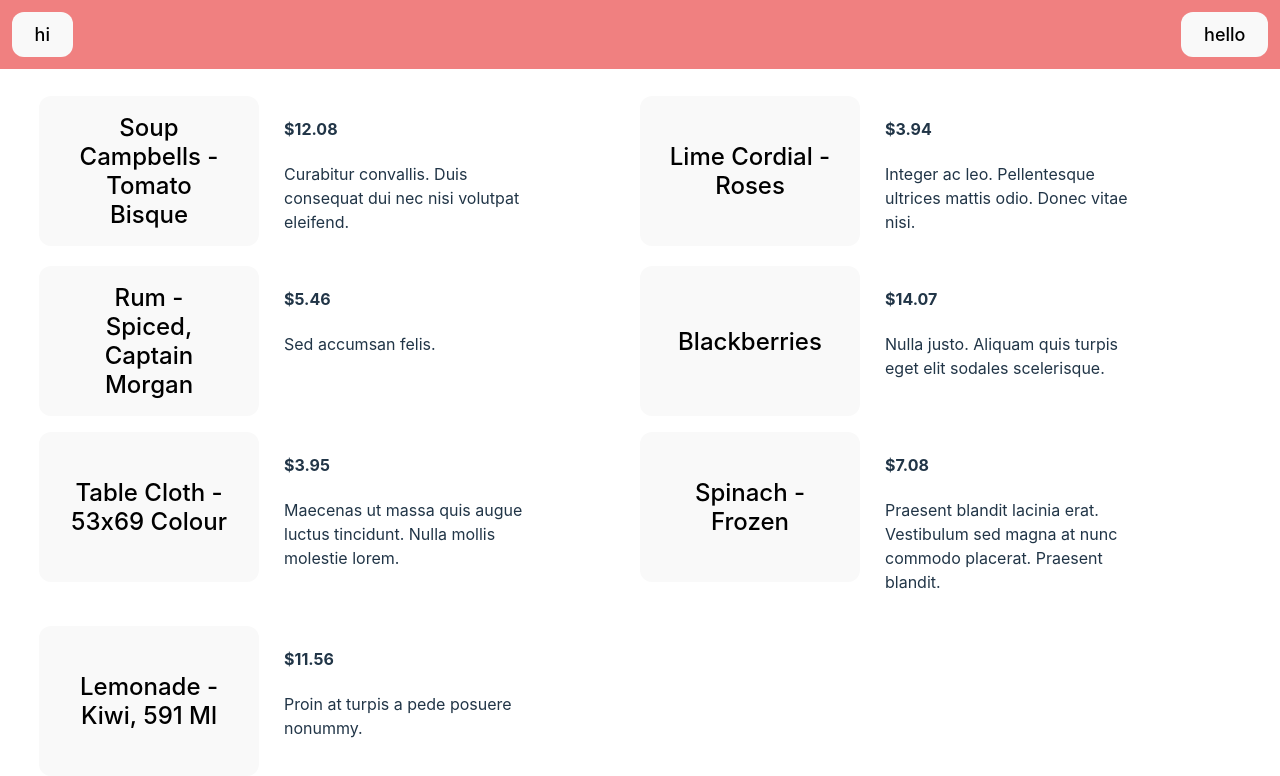
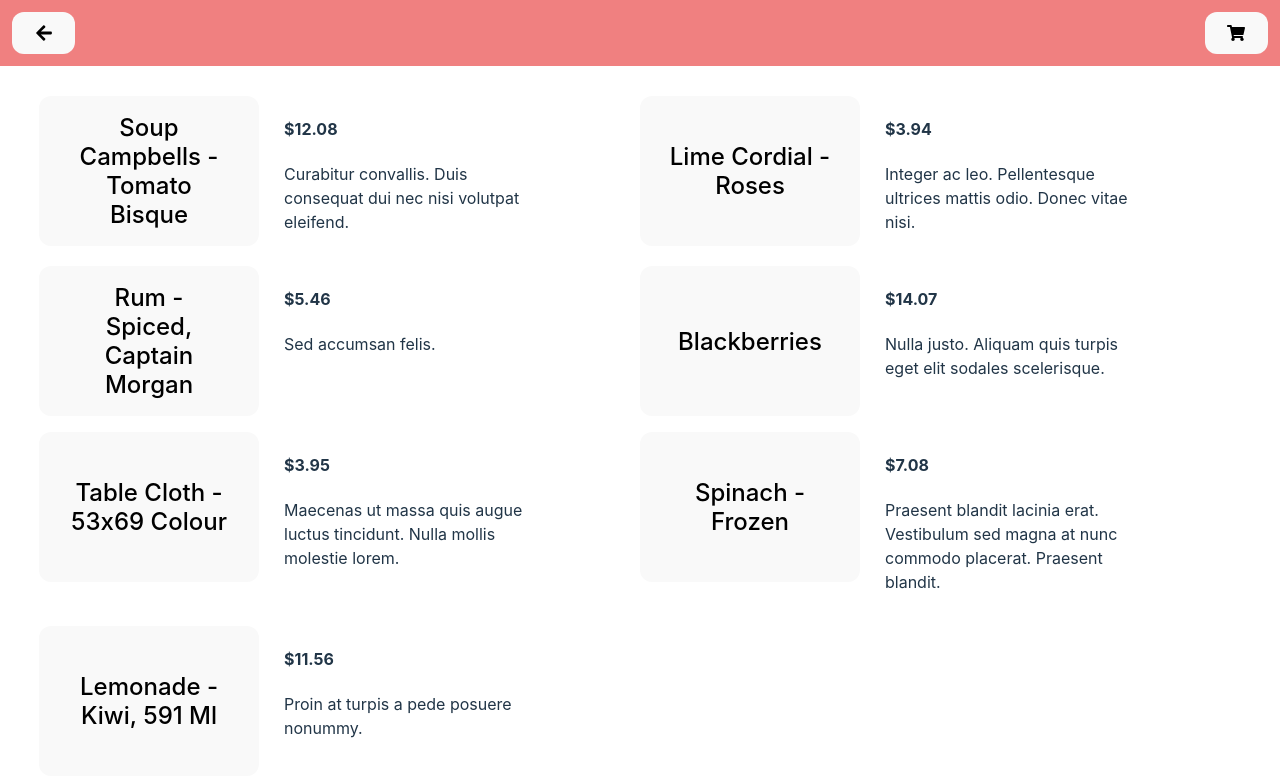
Before and after one commit to KleinMandolin/CptS322-Project, a React (Vite) app in the folder frontend/: page / in a window 1280 px wide. Shown: the top 776 px of the page. Built offline with nearby package versions, Linux system fonts and the light colour scheme.

Commit message:
Added Icon Library
- Dependency listed as "react-icons": "^5.2.1" in package.json
- Reference https://react-icons.github.io/react-icons/ to search for icons and find element names for implementation
- Shopping Cart and Back Arrow icons implemented in Menu.tsx as example of use

```diff
--- a/frontend/package.json
+++ b/frontend/package.json
@@ -11,7 +11,8 @@
   },
   "dependencies": {
     "react": "^18.2.0",
-    "react-dom": "^18.2.0"
+    "react-dom": "^18.2.0",
+    "react-icons": "^5.2.1"
   },
   "devDependencies": {
     "@types/react": "^18.2.66",
--- a/frontend/src/Menu/Menu.tsx
+++ b/frontend/src/Menu/Menu.tsx
@@ -1,5 +1,7 @@
 import React, { useState } from 'react';
 import SideBar from './Sidebar.tsx';
+
+import { FaShoppingCart, FaArrowLeft } from 'react-icons/fa';
 
 class Menu extends React.Component<any, any> {
   constructor(props) {
@@ -139,14 +141,16 @@
       <>
         <div className="menu_header">
           <span>
-            <button className="return_button">hi</button>
+            <button className="return_button">
+              <FaArrowLeft />
+            </button>
           </span>
           <span>
             <button
               className="cart_button"
               onClick={() => this.toggleSidebar()}
             >
-              hello
+              <FaShoppingCart />
             </button>
           </span>
         </div>
--- a/frontend/src/index.css
+++ b/frontend/src/index.css
@@ -71,7 +71,7 @@
   position: fixed;
   overflow-y: scroll;
   display: block;
-  top: 4.25em;
+  top: 4em;
   bottom: 0;
   right: -16em;
   width: 14em;
```
Also changed, not shown: 1 other file (tests, documents, lock files or other folders).
